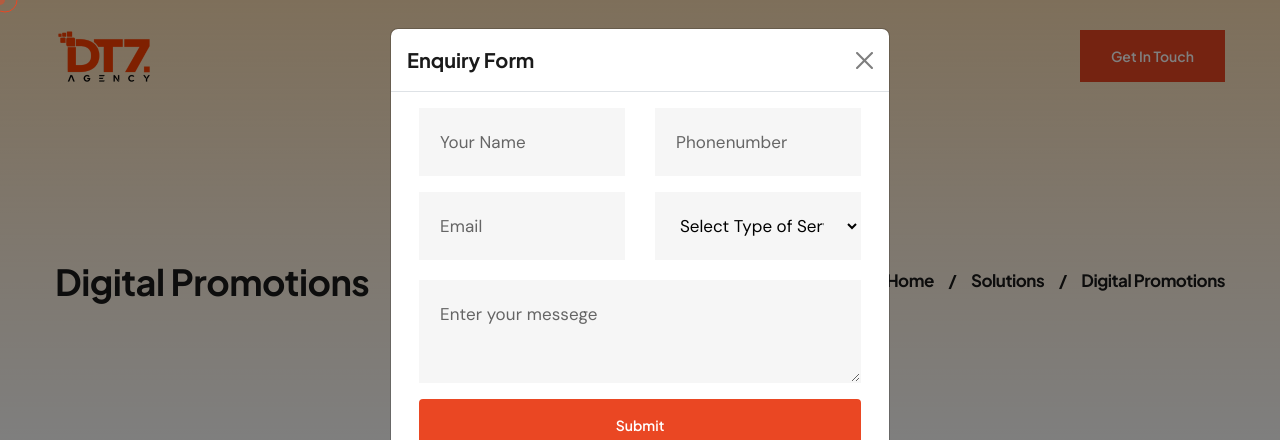
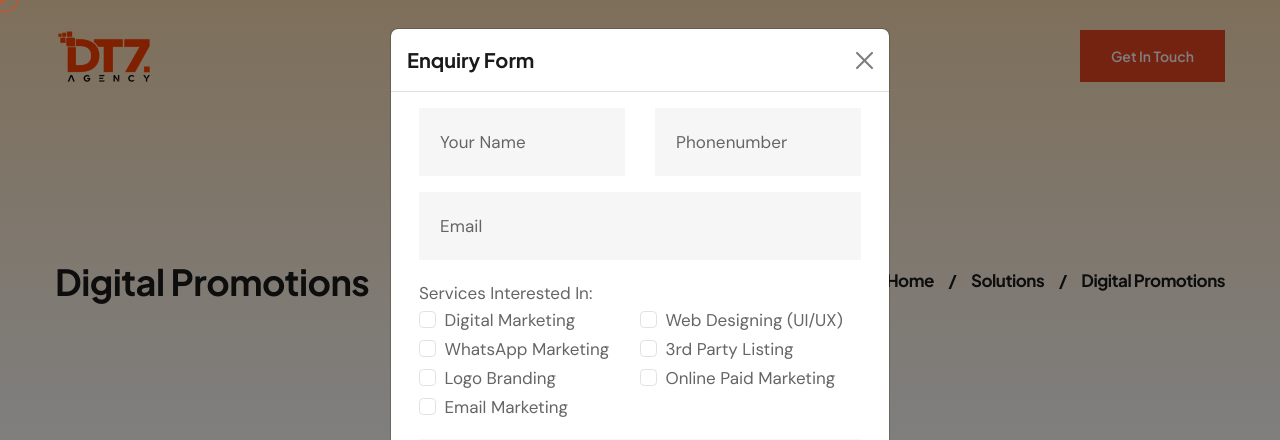
Before and after one commit to DT7Solutions/DT7-advanced, a Django app: page /digitalpromotions/ in a window 1280 px wide, after a click on "Get In Touch". Shown: the top 440 px of the page. Run offline with Django 3.2, Linux system fonts and the light colour scheme; some libraries are stand-ins or nearby versions.

Commit message:
all done

```diff
--- a/Dt7solution/templates/uifiles/about.html
+++ b/Dt7solution/templates/uifiles/about.html
@@ -327,10 +327,10 @@
                         <div class="col-lg-3 col-sm-6 wow animated fadeIn" data-wow-delay="0.1s" data-wow-duration="1500ms">
                             <div class="counter-one__count-box counter-one__count-box-three">
                                 <div class="counter-one__count-box-inner sec-title count-box">
-                                    <h3 class="sec-title__heading count-text" data-stop="24" data-speed="1500">00</h3>
-                                    <h3 class="sec-title__heading">k</h3>
+                                    <h3 class="sec-title__heading count-text" data-stop="100" data-speed="1500">00</h3>
+                                    <h3 class="sec-title__heading">+</h3>
                                 </div><!-- /.counter-one__count-box-inner -->
-                                <p class="counter-one__count-title">Working<br> projects</p>
+                                <p class="counter-one__count-title">Completed <br> projects</p>
                             </div><!-- /.counter-one__count-box -->
                         </div>
                         <div class="col-lg-3 col-sm-6 wow animated fadeIn" data-wow-delay="0.1s" data-wow-duration="1500ms">
--- a/Dt7solution/templates/uifiles/brandidentity.html
+++ b/Dt7solution/templates/uifiles/brandidentity.html
@@ -118,7 +118,7 @@
                     <div class="projects-details-page__bottom-info-box">
                         <div class="projects-details-page__bottom-info wow animated fadeInUp mb-5" data-wow-delay="0.1s" data-wow-duration="1500ms">
                             <h3 class="projects-details-page__bottom-info-title text-center mb-3">Brand Identity</h3>
-                            <p class="projects-details-page__bottom-info-desc text-alignment">Unlock the true essence of your brand with our Brand Identity service at [Agency Name]. We believe that a strong brand identity is the cornerstone of success in the digital realm. It's more than just a logo; it's the cohesive story, the visual language, and the emotional connection that sets you apart. Our team of creative experts specializes in crafting unique brand identities that resonate with your target audience, leaving a lasting impression at every touchpoint. From logo design to brand guidelines, we ensure consistency and authenticity across all platforms, empowering your brand to stand out in a crowded digital landscape.</p>
+                            <p class="projects-details-page__bottom-info-desc text-alignment">Unlock the true essence of your brand with our Brand Identity service at [DT7 AGENCY]. We believe that a strong brand identity is the cornerstone of success in the digital realm. It's more than just a logo; it's the cohesive story, the visual language, and the emotional connection that sets you apart. Our team of creative experts specializes in crafting unique brand identities that resonate with your target audience, leaving a lasting impression at every touchpoint. From logo design to brand guidelines, we ensure consistency and authenticity across all platforms, empowering your brand to stand out in a crowded digital landscape.</p>
                         </div><!-- /.projects-details-page__bottom-info -->
 
 
--- a/Dt7solution/templates/uifiles/contact.html
+++ b/Dt7solution/templates/uifiles/contact.html
@@ -123,7 +123,7 @@
                                         <h3 class="service-two__title">Guntur</h3>
 
                                         <p class="service-two__desc mb-2"><i class="fas fa-phone-alt"></i> +91 738 249 4888</p>
-                                        <p class="service-two__desc mb-2"><i class="far fa-envelope"></i> info@dt7solutions.com</p>
+                                        <p class="service-two__desc mb-2"><i class="far fa-envelope"></i>  hello@dt7.agency</p>
                                         <p class="service-two__desc"><i class="fas fa-map-marker-alt"></i> DT7solutions, Inner Ring Road, Guntur</p>
                                     </div><!-- /.service-two__content -->
                                 </div><!-- /.service-two__single -->
@@ -140,7 +140,7 @@
 
                                         <h3 class="service-two__title">Hyderabad</h3>
                                         <p class="service-two__desc mb-2"><i class="fas fa-phone-alt"></i> +91 738 249 4888</p>
-                                        <p class="service-two__desc mb-2"><i class="far fa-envelope"></i> info@dt7solutions.com</p>
+                                        <p class="service-two__desc mb-2"><i class="far fa-envelope"></i>  hello@dt7.agency</p>
                                         <p class="service-two__desc "><i class="fas fa-map-marker-alt"></i> Unit no.202,2nd floor,M square Building, street number 1,patrika nagar,madhapur,hyderabad, telangana 500081.</p>
                                     </div><!-- /.service-two__content -->
                                 </div><!-- /.service-two__single -->
--- a/Dt7solution/templates/uifiles/home.html
+++ b/Dt7solution/templates/uifiles/home.html
@@ -515,10 +515,10 @@
                         <div class="col-lg-3 col-sm-6 wow animated fadeIn" data-wow-delay="0.1s" data-wow-duration="1500ms">
                             <div class="counter-one__count-box counter-one__count-box-three">
                                 <div class="counter-one__count-box-inner sec-title count-box">
-                                    <h3 class="sec-title__heading count-text" data-stop="24" data-speed="1500">00</h3>
+                                    <h3 class="sec-title__heading count-text" data-stop="100" data-speed="1500">00</h3>
                                     <h3 class="sec-title__heading">k</h3>
                                 </div><!-- /.counter-one__count-box-inner -->
-                                <p class="counter-one__count-title">Working<br> projects</p>
+                                <p class="counter-one__count-title">completed<br> projects</p>
                             </div><!-- /.counter-one__count-box -->
                         </div>
                         <div class="col-lg-3 col-sm-6 wow animated fadeIn" data-wow-delay="0.1s" data-wow-duration="1500ms">
--- a/Dt7solution/templates/uifiles/services-details.html
+++ b/Dt7solution/templates/uifiles/services-details.html
@@ -39,34 +39,72 @@
                 <div class="row   mb-3">
                   <div class="col-md-6 ">
 
-                    <input type="text" class=" comment-form__form-input " id="exampleInputName"  name="exampleInputName" placeholder="Your Name" aria-describedby="nameHelp">
+                    <input type="text" class=" comment-form__form-input " required id="exampleInputName"  name="exampleInputName" placeholder="Your Name" aria-describedby="nameHelp">
                   </div>
                   <div class="col-md-6">
 
-                    <input type="tel" class=" comment-form__form-input" id="exampleInputPhone" name="exampleInputPhone" placeholder="Phonenumber" >
+                    <input type="tel" class=" comment-form__form-input" required id="exampleInputPhone" name="exampleInputPhone" placeholder="Phonenumber" >
                   </div>
                 </div>
                 <div class="row mb-3">
-                  <div class="col-md-6">
+                  <div class="col-md-12">
 
-                    <input type="email" class=" comment-form__form-input" id="exampleInputEmail"  name="exampleInputEmail"  placeholder="Email" aria-describedby="emailHelp">
+                    <input type="email" class=" comment-form__form-input" required  id="exampleInputEmail"  name="exampleInputEmail"  placeholder="Email" aria-describedby="emailHelp">
                     <div id="emailHelp" class="form-text"></div>
                   </div>
-                  <div class="col-md-6">
 
-                    <select class=" comment-form__form-input" id="exampleSelectService" name="exampleSelectService" placeholder="Select Type of Service">
-                        <option value="">Select Type of Service</option>
-                        <option value="digital_marketing">Digital Marketing</option>
-                        <option value="email Marketing">Email Marketing</option>
-                        <option value="logo_and_branding">Logo and Branding</option>
-                        <option value="web_development">Web Development</option>
-                        <option value="ecommercelisting">Ecommerce Listing</option>
-                      </select>
+                </div>
+                <div class="col-md-12 mb-3">
+
+                    <div class="col-md-12 mb-2 wow animated fadeInUp " data-wow-delay="0.1s" data-wow-duration="1500ms">
+                        <label>Services Interested In:</label><br>
+                        <div class="d-flex">
+                        <div class="col-md-6  wow animated fadeInUp" data-wow-delay="0.1s" data-wow-duration="1500ms">
+                        <div class="form-group">
+
+                          <div class="form-check form-check-inline">
+                            <input class="form-check-input" type="checkbox" id="digitalMarketingone" name="servicesInterestedIn" value="Digital Marketing">
+                            <label class="form-check-label" for="digitalMarketingone">Digital Marketing</label>
+                          </div>
+
+                          <div class="form-check form-check-inline">
+                            <input class="form-check-input" type="checkbox" id="whatsappMarketingone" name="servicesInterestedIn" value="whatsappMarketing">
+                            <label class="form-check-label" for="whatsappMarketingone">WhatsApp Marketing</label>
+                          </div>
+                          <div class="form-check form-check-inline">
+                            <input class="form-check-input" type="checkbox" id="logoBrandingone" name="servicesInterestedIn" value="logoBranding">
+                            <label class="form-check-label" for="logoBrandingone">Logo Branding</label>
+                          </div>
+                          <div class="form-check form-check-inline">
+                            <input class="form-check-input" type="checkbox" id="emailMarketingone" name="servicesInterestedIn" value="emailMarketing">
+                            <label class="form-check-label" for="emailMarketingone">Email Marketing</label>
+                          </div>
+                        </div>
+                    </div>
+                    <div class="col-md-6  wow animated fadeInUp" data-wow-delay="0.1s" data-wow-duration="1500ms">
+                        <div class="form-group">
+                          <div class="form-check form-check-inline">
+                            <input class="form-check-input" type="checkbox" id="webDesigningone" name="servicesInterestedIn" value="webDesigning">
+                            <label class="form-check-label" for="webDesigningone">Web Designing (UI/UX)</label>
+                          </div>
+                          <div class="form-check form-check-inline">
+                            <input class="form-check-input" type="checkbox" id="thirdPartyListingone" name="servicesInterestedIn" value="thirdPartyListing">
+                            <label class="form-check-label" for="thirdPartyListingone">3rd Party Listing</label>
+                          </div>
+                          <div class="form-check form-check-inline">
+                            <input class="form-check-input" type="checkbox" id="onlinePaidMarketingone" name="servicesInterestedIn" value="onlinePaidMarketing">
+                            <label class="form-check-label" for="onlinePaidMarketingone">Online Paid Marketing</label>
+                          </div>
+
+                        </div>
+                    </div>
+                    </div>
+                </div>
                   </div>
-                </div>
+
                 <div class="mb-3">
 
-                  <textarea class="comment-form__form-input popup-messsge"  id="exampleInputMessageinfo" name="exampleInputMessageinfo" placeholder="Enter your messege" rows="3"></textarea>
+                  <textarea class="comment-form__form-input popup-messsge" required  id="exampleInputMessageinfo" name="exampleInputMessageinfo" placeholder="Enter your messege" rows="3"></textarea>
                 </div>
                 <button type="submit"  id="popupBtn" class="comment-form__form-btn btn btn-sm digihub-btn digihub-btn--secondary">Submit</button>
               </form>
```
Also changed, not shown: Dt7solution/templates/uifiles/whatsapppromotion.html (+4 -4 lines).
